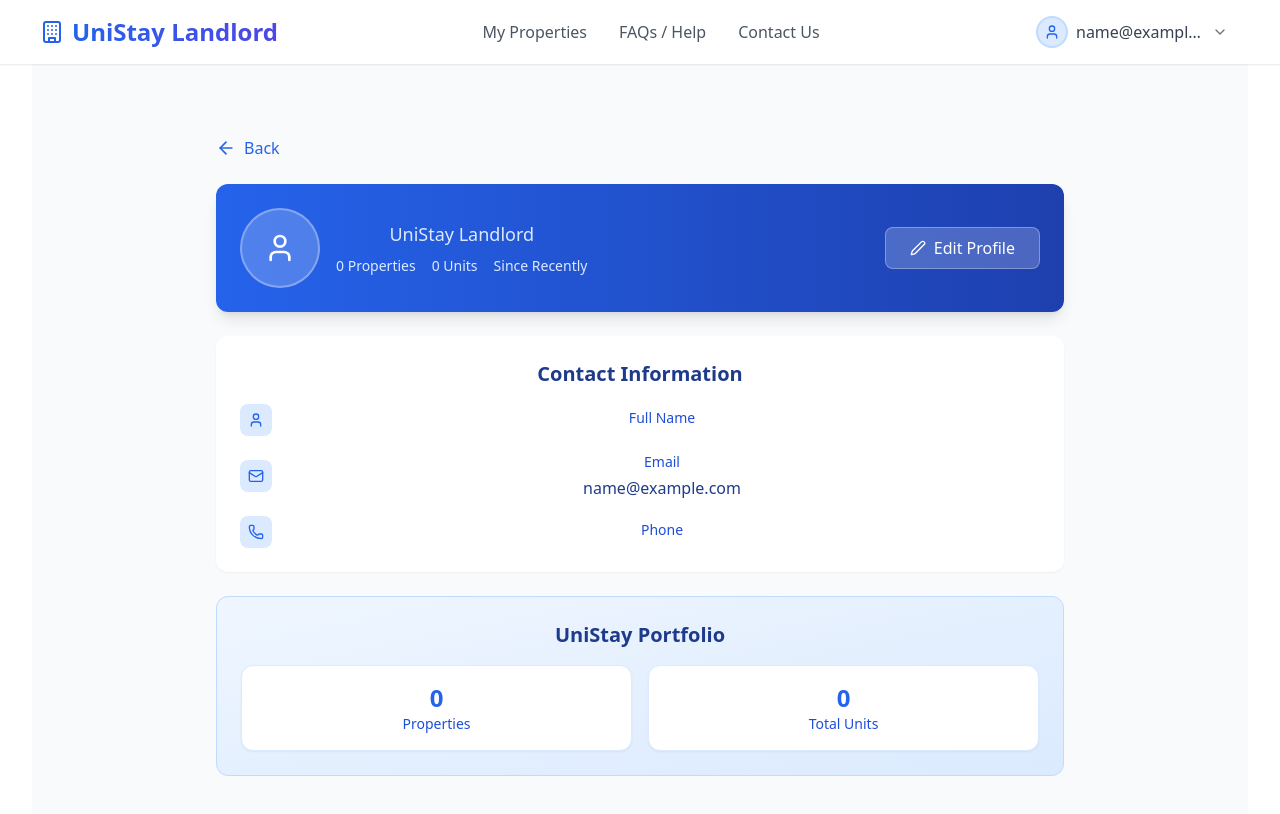
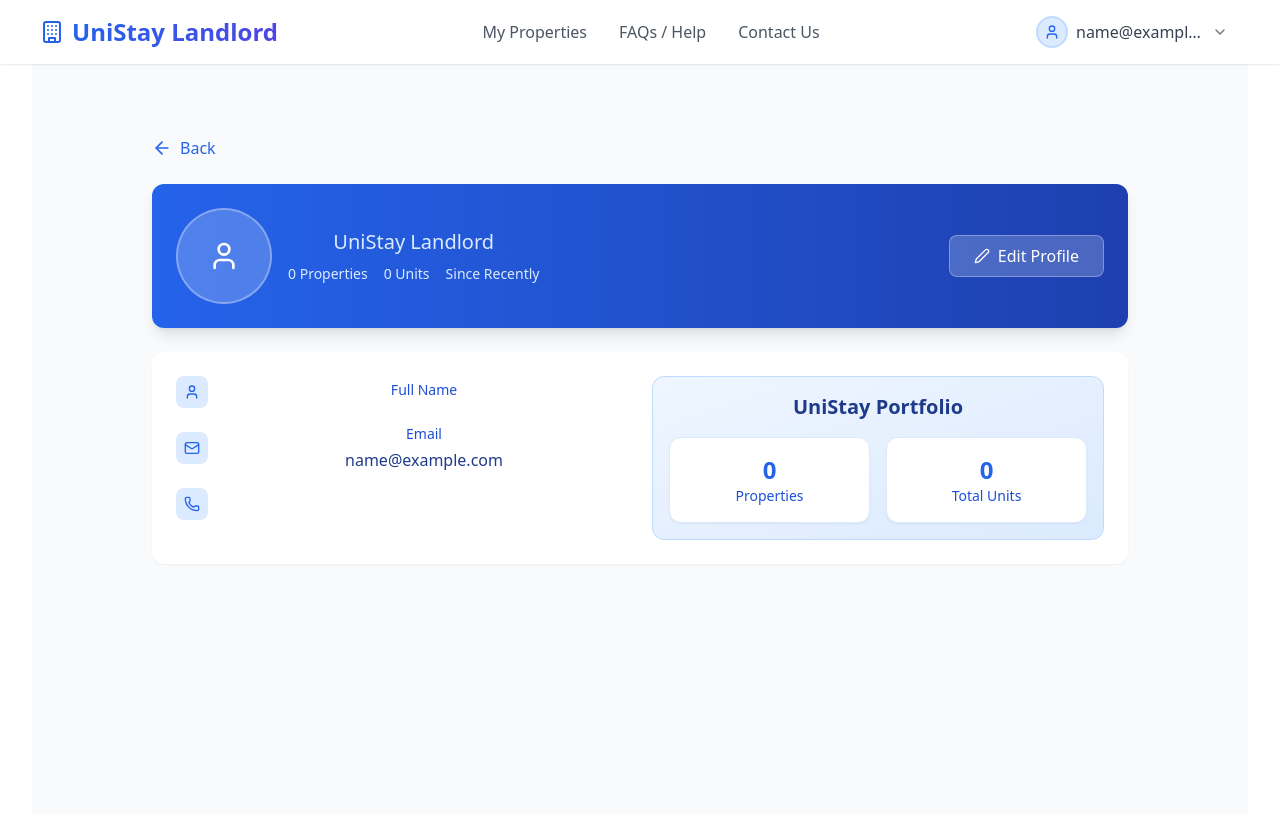
Before and after one commit to kelvin-2/uin-Stay, a React (Vite) app: page /landlord-profile in a window 1280 px wide. Shown: the top 814 px of the page. Built offline with nearby package versions, Linux system fonts and the light colour scheme; sample sign-in values are in the browser's storage.

Commit message:
the ui need some wrok but everthing looks good

```diff
--- a/src/pages/LandlordProfile.jsx
+++ b/src/pages/LandlordProfile.jsx
@@ -6,7 +6,7 @@ import supabase from '../supabaseClient';
 import LandlordNavbar from '../components/LandlordNavbar';
 
 const LandlordProfile = () => {
-  const { currentUser, loading } = useAuth(); // Token decoded user
+  const { currentUser, loading } = useAuth();
   const navigate = useNavigate();
 
   const [isEditing, setIsEditing] = useState(false);
@@ -25,7 +25,6 @@ const LandlordProfile = () => {
 
   const [editForm, setEditForm] = useState({ ...profile });
 
-  // Load profile from token on mount
   useEffect(() => {
     if (currentUser) {
       const fullName = `${currentUser.first_name || ''} ${currentUser.last_name || ''}`.trim();
@@ -48,7 +47,7 @@ const LandlordProfile = () => {
       setEditForm({
         full_name: profileData.full_name,
         email: profileData.email,
-        phone_number: profileData.phone_number,
+        phone_number: profileData.phone_number
       });
     }
   }, [currentUser]);
@@ -66,7 +65,7 @@ const LandlordProfile = () => {
   const handleSave = async () => {
     setIsLoading(true);
     try {
-      const { data, error } = await supabase
+      const { error } = await supabase
         .from('users')
         .upsert({
           auth_id: currentUser.id,
@@ -102,7 +101,7 @@ const LandlordProfile = () => {
     <>
       <LandlordNavbar />
       <div className="min-h-screen bg-gray-50 pt-16 sm:pt-20">
-        <div className="max-w-4xl mx-auto p-4 sm:p-6">
+        <div className="max-w-5xl mx-auto p-4 sm:p-6">
           {/* Back button */}
           <button
             onClick={() => navigate(-1)}
@@ -112,22 +111,21 @@ const LandlordProfile = () => {
             <span>Back</span>
           </button>
 
-          {/* Header */}
+          {/* Header with side-by-side layout */}
           <div className="bg-gradient-to-r from-blue-600 to-blue-800 rounded-xl p-6 text-white mb-6 shadow-lg">
             <div className="flex flex-col sm:flex-row sm:justify-between sm:items-center space-y-4 sm:space-y-0">
+              {/* Left: Avatar */}
               <div className="flex items-center space-x-4">
-                <div className="w-20 h-20 bg-white/20 rounded-full flex items-center justify-center border-2 border-white/30">
-                  {profile.full_name ? (
-                    <span className="text-2xl font-bold">
-                      {profile.full_name.split(' ').map(n => n[0]).join('')}
-                    </span>
-                  ) : (
-                    <User size={32} className="text-white" />
-                  )}
+                <div className="w-20 h-20 sm:w-24 sm:h-24 bg-white/20 rounded-full flex items-center justify-center border-2 border-white/30 text-2xl font-bold">
+                  {profile.full_name
+                    ? profile.full_name.split(' ').map(n => n[0]).join('')
+                    : <User size={32} className="text-white" />}
                 </div>
+
+                {/* Center: Name & Stats */}
                 <div>
-                  <h1 className="text-3xl font-bold">{profile.full_name}</h1>
-                  <p className="text-blue-100 text-lg">UniStay Landlord</p>
+                  <h1 className="text-3xl sm:text-4xl font-bold">{profile.full_name}</h1>
+                  <p className="text-blue-100 text-lg sm:text-xl">UniStay Landlord</p>
                   <div className="flex flex-wrap gap-x-4 gap-y-1 mt-2 text-xs sm:text-sm text-blue-100">
                     <span>{profile.properties} Properties</span>
                     <span>{profile.totalUnits} Units</span>
@@ -136,6 +134,8 @@ const LandlordProfile = () => {
                 </div>
               </div>
 
+              {/* Right: Buttons */}
+              <div className="flex space-x-3">
                 {!isEditing ? (
                   <button
                     onClick={handleEdit}
@@ -145,7 +145,7 @@ const LandlordProfile = () => {
                     <span>Edit Profile</span>
                   </button>
                 ) : (
-                <div className="flex space-x-3">
+                  <>
                     <button
                       onClick={handleSave}
                       disabled={isLoading}
@@ -162,14 +162,15 @@ const LandlordProfile = () => {
                       <X size={16} />
                       <span>Cancel</span>
                     </button>
+                  </>
+                )}
               </div>
-              )}
             </div>
           </div>
 
           {/* Contact Info */}
-          <div className="bg-white rounded-xl shadow-sm p-6 mb-6">
-            <h2 className="text-xl font-semibold mb-4 text-blue-900">Contact Information</h2>
+          <div className="bg-white rounded-xl shadow-sm p-6 mb-6 grid grid-cols-1 lg:grid-cols-2 gap-6">
+            {/* Full Name & Email */}
             <div className="space-y-4">
               {/* Full Name */}
               <div className="flex items-center space-x-3">
@@ -216,8 +217,7 @@ const LandlordProfile = () => {
                 <div className="w-8 h-8 bg-blue-100 rounded-lg flex items-center justify-center">
                   <Phone className="text-blue-600" size={16} />
                 </div>
-                <div className="flex-1">
-                  <label className="block text-sm font-medium text-blue-700 mb-1">Phone</label>
+                <div className="flex-1 flex items-center justify-between">
                   {isEditing ? (
                     <input
                       type="tel"
@@ -226,15 +226,26 @@ const LandlordProfile = () => {
                       className="w-full border px-3 py-2 rounded-lg focus:ring-2 focus:ring-blue-500"
                     />
                   ) : (
+                    <>
                       <p className="text-blue-900">{profile.phone_number}</p>
+                      {profile.phone_number && (
+                        <a
+                          href={`https://wa.me/${profile.phone_number.replace(/\s/g, '').replace('+', '')}`}
+                          target="_blank"
+                          rel="noopener noreferrer"
+                          className="text-blue-600 hover:text-blue-700 text-sm bg-blue-50 px-3 py-1 rounded-full"
+                        >
+                          WhatsApp
+                        </a>
                       )}
-                </div>
+                    </>
+                  )}
                 </div>
               </div>
             </div>
 
             {/* Portfolio */}
-          <div className="bg-gradient-to-br from-blue-50 to-blue-100 rounded-xl p-6 border border-blue-200">
+            <div className="bg-gradient-to-br from-blue-50 to-blue-100 rounded-xl p-4 border border-blue-200 h-full flex flex-col justify-center">
               <h2 className="text-xl font-semibold mb-4 text-blue-900">UniStay Portfolio</h2>
               <div className="grid grid-cols-2 gap-4">
                 <div className="text-center bg-white p-4 rounded-xl shadow-sm border border-blue-100">
@@ -244,6 +255,7 @@ const LandlordProfile = () => {
                 <div className="text-center bg-white p-4 rounded-xl shadow-sm border border-blue-100">
                   <div className="text-2xl font-bold text-blue-600">{profile.totalUnits}</div>
                   <div className="text-sm text-blue-700 font-medium">Total Units</div>
+                </div>
               </div>
             </div>
           </div>
```
Lines whose indentation alone changed are shown as unchanged.
